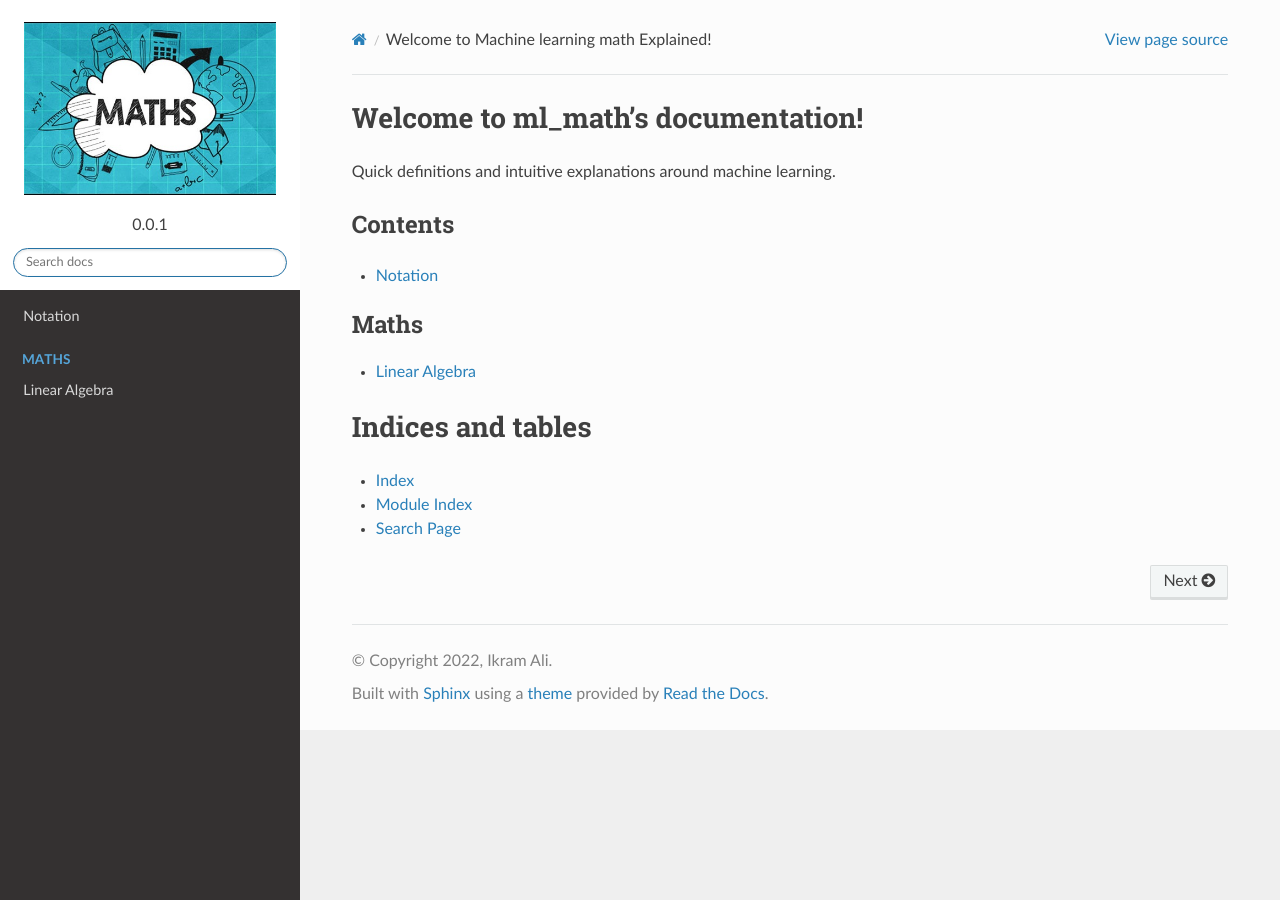
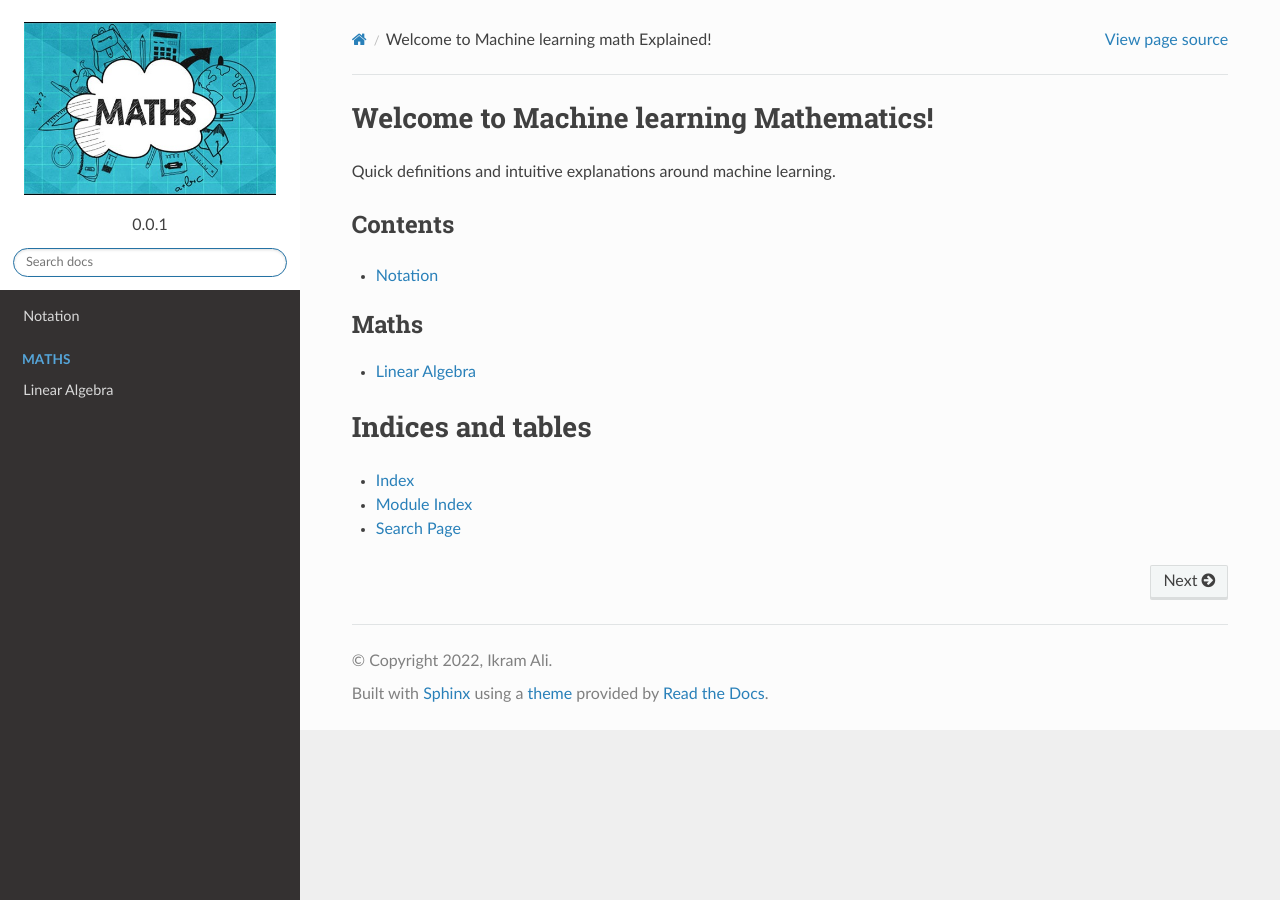
Before and after one commit to akkefa/ml-notes, a Sphinx documentation site: the page built from docs/index.rst, in a window 1280 px wide. Built offline with Sphinx 7.4.7 and the Read the Docs theme 2.0.0, drawn with Linux system fonts in a browser that asks for light colours.

Commit message:
new examples added.

```diff
--- a/docs/index.rst
+++ b/docs/index.rst
@@ -6,8 +6,8 @@
 .. title::
    Welcome to Machine learning math Explained!
 
-Welcome to ml_math's documentation!
-===================================
+Welcome to Machine learning Mathematics!
+========================================
 Quick definitions and intuitive explanations around machine learning.
 
 """""""""
```
